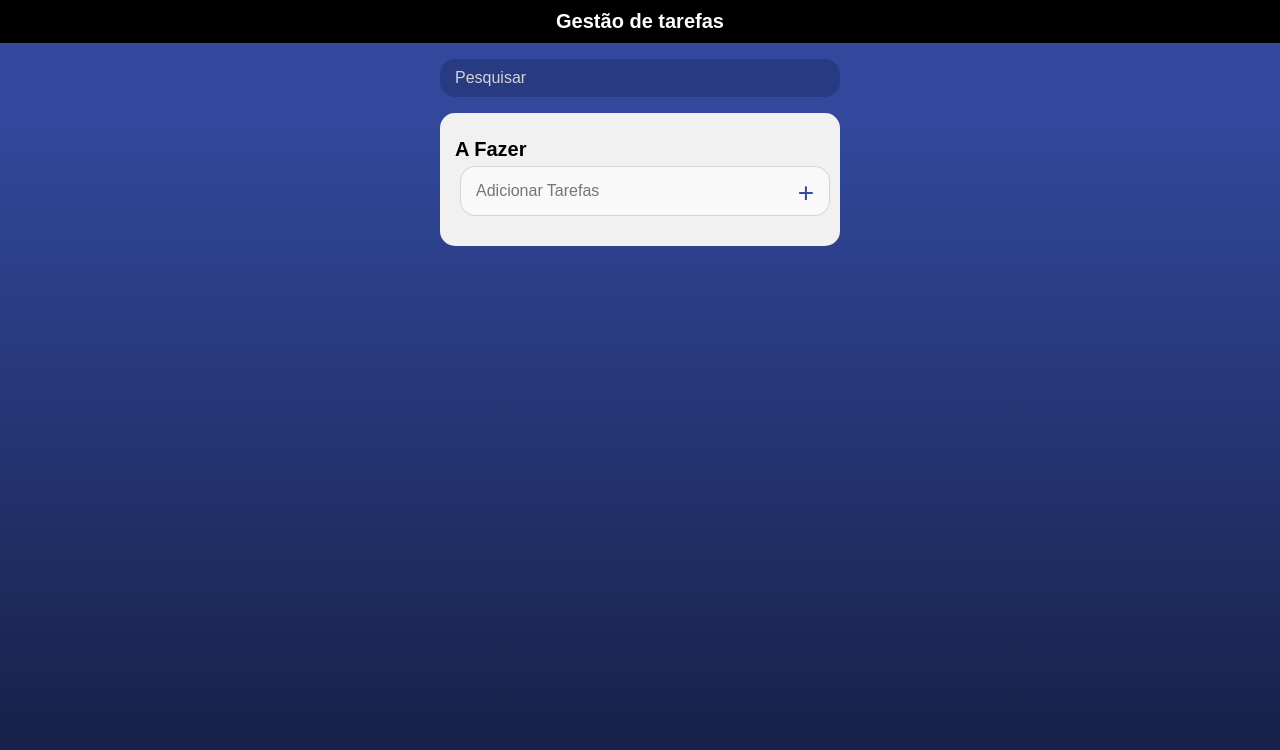
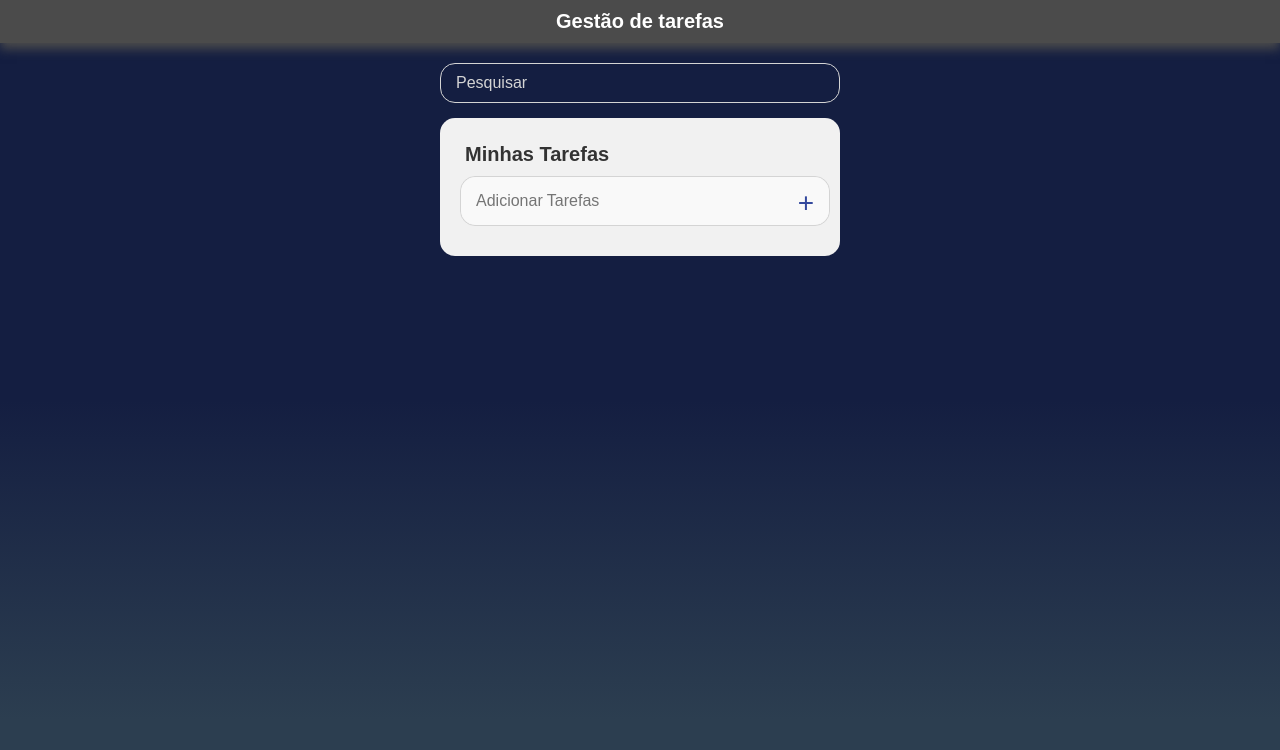
Before and after one commit to MathDev96/gestor-tarefas, an Angular app: page /taskList in a window 1280 px wide. Shown: the top 750 px of the page. Built offline with nearby package versions, Linux system fonts and the light colour scheme.

Commit message:
alterações css e função de maracar a terefa como alterada

```diff
--- a/src/app/models/task.ts
+++ b/src/app/models/task.ts
@@ -3,4 +3,5 @@ export class Task  {
     name: string = '';
     completed: boolean = false;
     description?: string;
+    isEdited?: boolean = false;
 }
--- a/src/app/task-details/task-details.component.css
+++ b/src/app/task-details/task-details.component.css
@@ -1,5 +1,8 @@
 .container {
     margin-top: 70px;
+}
+.container h2 {
+    color: #333;
 }
 
 .status {
--- a/src/app/task-details/task-details.component.html
+++ b/src/app/task-details/task-details.component.html
@@ -4,7 +4,7 @@
 
     <div>
         <h2>Descrição</h2>
-        <textarea [(ngModel)]="task!.description"></textarea>
+        <textarea [(ngModel)]="task!.description" (input)="markAsEdited()"></textarea>
         <button class="save-button" (click)="save()">Salvar</button>
         <button class="cancel-button" (click)="cancel()">Cancelar</button>
     </div>
--- a/src/app/task-details/task-details.component.ts
+++ b/src/app/task-details/task-details.component.ts
@@ -37,6 +37,12 @@ export class TaskDetailsComponent {
     }
   }
 
+  markAsEdited() {
+    if (this.task) {
+      this.task.isEdited = this.task.description?.trim() !== '';
+    }
+  }
+
   save() {
     this.taskService.upDateTask();
 
--- a/src/app/task-filter/task-filter.component.css
+++ b/src/app/task-filter/task-filter.component.css
@@ -13,7 +13,8 @@ input {
     font-size: var(--font-size-4);
     padding: 10px 15px;
     border-radius: 15px;
-    background: var(--color-blue-3);
+    border: solid 1px var(--color-black-3);
+    background: transparent;
     max-width: 400px;
     width: 100%;
     color: var(--color-black-1);
--- a/src/app/task-list/task-list.component.css
+++ b/src/app/task-list/task-list.component.css
@@ -79,3 +79,10 @@ form button {
     font-size: var(--font-size-2);
     cursor: pointer;
 }
+.container {
+    background: var(--color-black-2);
+}
+.container h2 {
+    margin: 0 0 5px 10px;
+    color: #333;
+}
--- a/src/app/task-list/task-list.component.html
+++ b/src/app/task-list/task-list.component.html
@@ -1,11 +1,12 @@
 <app-task-filter (taskFilter)="filterTasks($event )"></app-task-filter>
 
 <div class="container">
-    <h2>A Fazer</h2>
+    <h2>Minhas Tarefas</h2>
     <ul>
         <li *ngFor="let task of tasks">
             <input type="checkbox" (change)="updateTasks()" [(ngModel)]="task.completed" name="completed">
             <a [routerLink]="['/taskDetails', task.id]" [ngClass]="task.completed? 'task-completed' : '' ">{{task.name}}
+            <span *ngIf="task.isEdited">*</span>
             </a>
             <div class="button-box">
                 <button (click)="removeTask(task)">X</button>
--- a/src/styles.css
+++ b/src/styles.css
@@ -25,7 +25,7 @@
 }
 
 body {
-    background: linear-gradient(180deg, var(--color-blue-1)15%, var(--color-blue-2) 100%);
+    background: linear-gradient(180deg, var(--color-blue-2) 50%, #2c3e50 90%);
     min-height: 100vh;
 }
 h1 {
@@ -50,6 +50,12 @@ p, a {
     padding: 25px 15px;
 }
 .header {
-    background:black;
+    background:var(--color-black-4);
     padding: 10px;
+    box-shadow: 0 6px 10px #4b4b4b;
+    margin-bottom: 5px;
 }
+.header h1:hover {
+    color: rgba(231, 230, 230, 0.918);
+    transition: 0.3s;
+}
```
